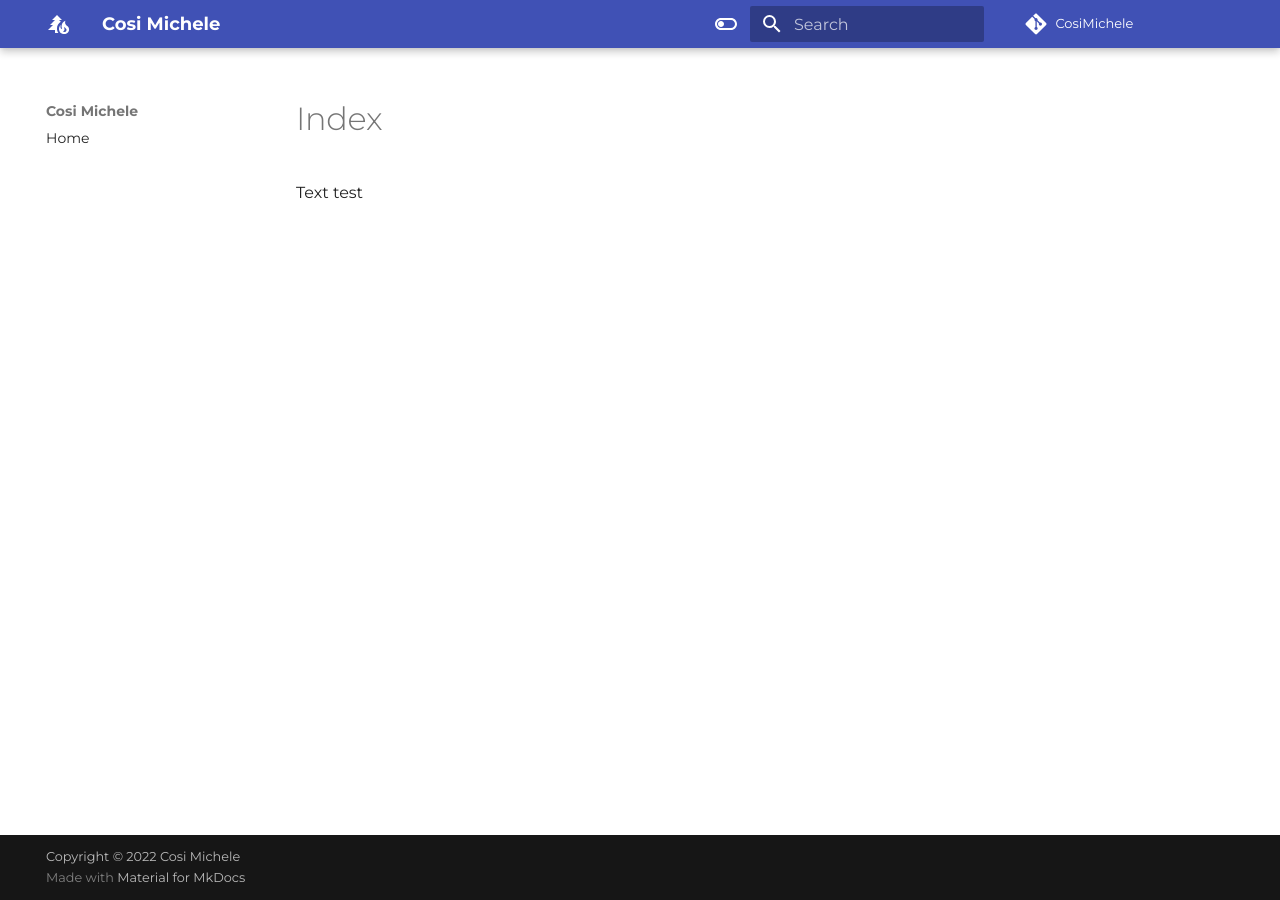
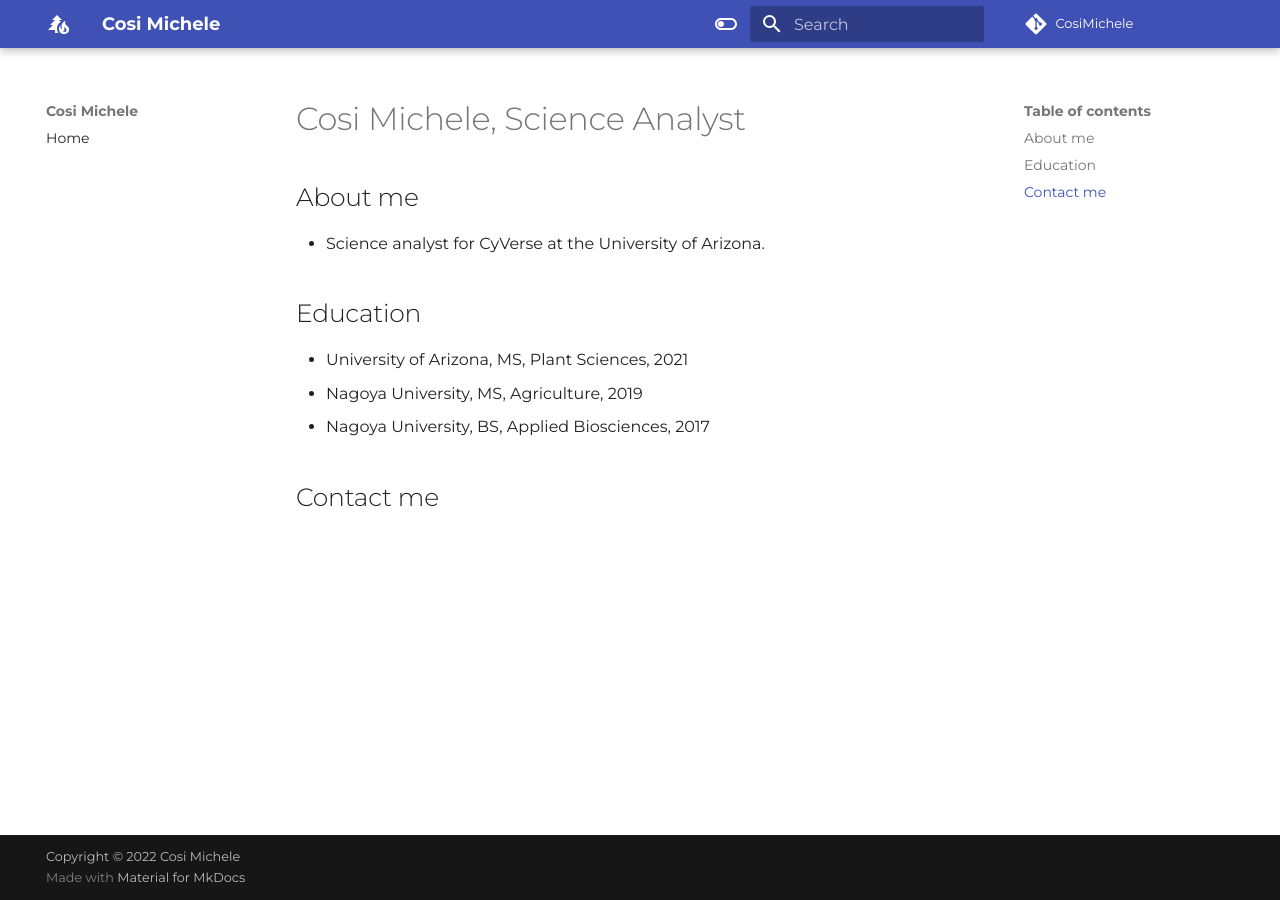
Before and after one commit to CosiMichele/cosimichele.github.io, an MkDocs documentation site: the page built from docs/index.md, in a window 1280 px wide. Built offline with MkDocs 1.6.1 and Material for MkDocs 9.7.7, drawn with Linux system fonts in a browser that asks for light colours; some web fonts are replaced; comment, search, counter and statistics services are not loaded.

Commit message:
adding content

```diff
--- a/docs/index.md
+++ b/docs/index.md
@@ -1,3 +1,13 @@
-# Index
+# Cosi Michele, Science Analyst
 
-Text test
+## About me
+
+- Science analyst for CyVerse at the University of Arizona.
+
+## Education
+
+- University of Arizona, MS, Plant Sciences, 2021
+- Nagoya University, MS, Agriculture, 2019
+- Nagoya University, BS, Applied Biosciences, 2017
+
+## Contact me
```
